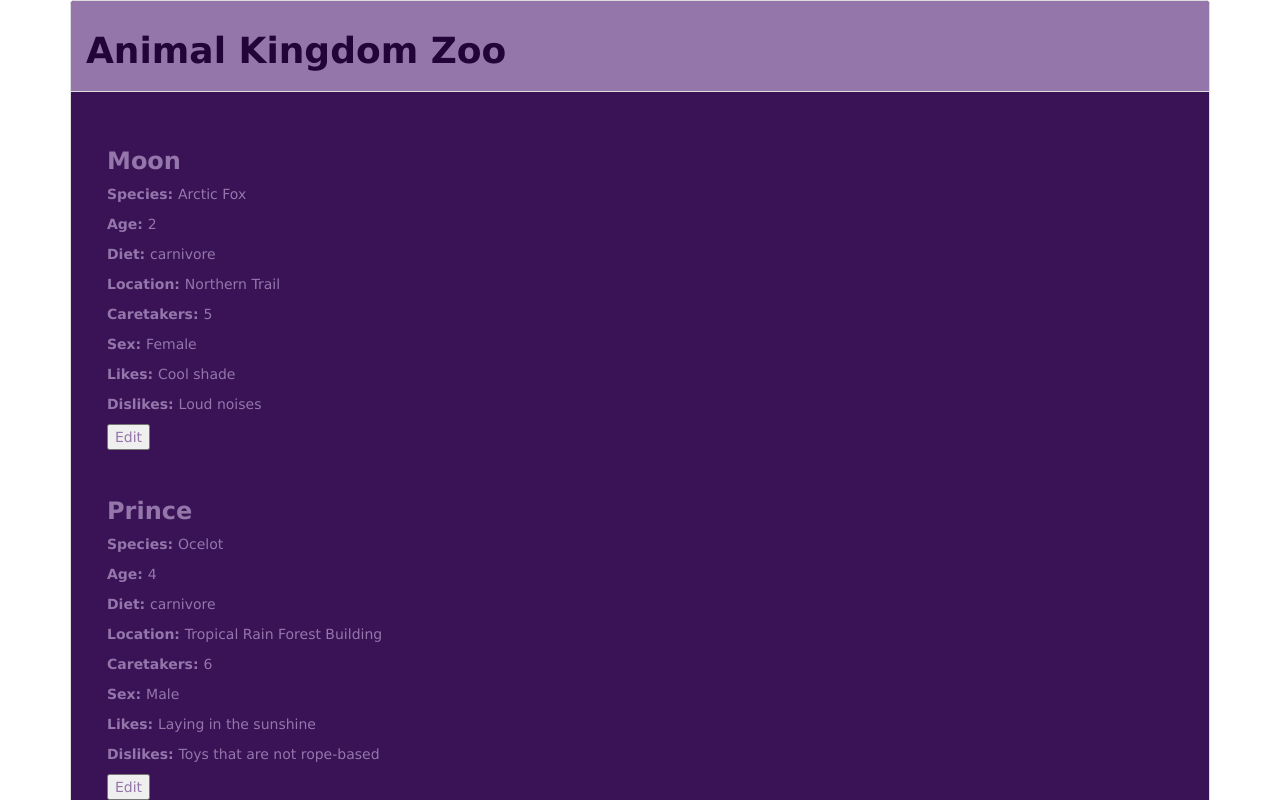
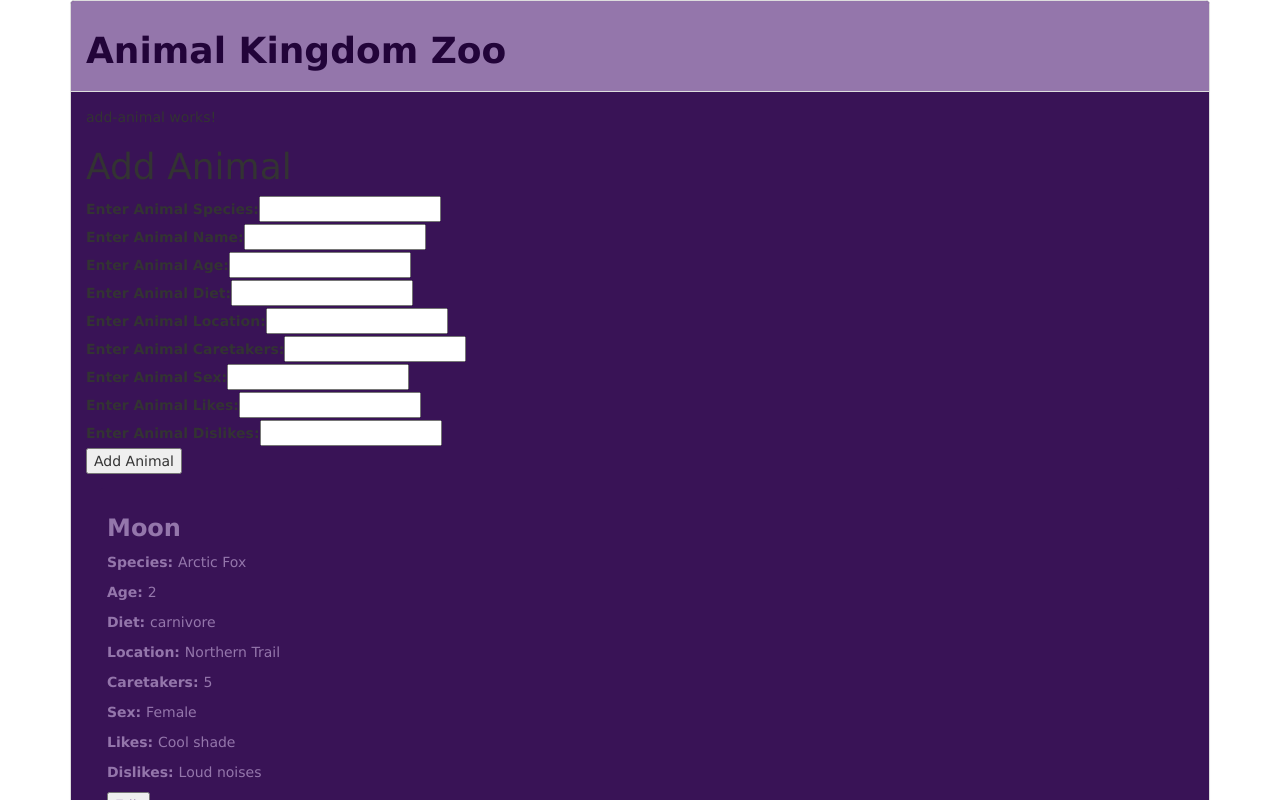
Before and after one commit to benjpac/local-zoo, an Angular app: page / in a window 1280 px wide. Shown: the top 800 px of the page. Built offline with nearby package versions, Linux system fonts and the light colour scheme.

Commit message:
add add animal component

```diff
--- /dev/null
+++ b/src/app/add-animal/add-animal.component.html
@@ -0,0 +1,55 @@
+<p>
+  add-animal works!
+</p>
+<div class="well-base">
+  <h1>Add Animal</h1>
+  <div>
+    <label>Enter Animal Species:</label>
+    <input #newSpecies>
+  </div>
+  <div>
+    <label>Enter Animal Name:</label>
+    <input #newName>
+  </div>
+  <div>
+    <label>Enter Animal Age:</label>
+    <input #newAge>
+  </div>
+  <div>
+    <label>Enter Animal Diet:</label>
+    <input #newDiet>
+  </div>
+  <div>
+    <label>Enter Animal Location:</label>
+    <input #newLocation>
+  </div>
+  <div>
+    <label>Enter Animal Caretakers:</label>
+    <input #newCaretakers>
+  </div>
+  <div>
+    <label>Enter Animal Sex:</label>
+    <input #newSex>
+  </div>
+  <div>
+    <label>Enter Animal Likes:</label>
+    <input #newLikes>
+  </div>
+  <div>
+    <label>Enter Animal Dislikes:</label>
+    <input #newDislikes>
+  </div>
+  <div>
+    <button (click)="submitForm(
+      newSpecies.value,
+      newSpecies.value,
+      newSpecies.value,
+      newSpecies.value,
+      newSpecies.value,
+      newSpecies.value,
+      newSpecies.value,
+      newSpecies.value,
+      newSpecies.value)">
+    Add Animal</button>
+  </div>
+</div>
--- /dev/null
+++ b/src/app/add-animal/add-animal.component.ts
@@ -0,0 +1,35 @@
+import { Component, Output, EventEmitter } from '@angular/core';
+
+import { Animal } from '../animal.model';
+
+@Component({
+  selector: 'app-add-animal',
+  templateUrl: './add-animal.component.html',
+  styleUrls: ['./add-animal.component.css']
+})
+export class AddAnimalComponent {
+  @Output() animalSender = new EventEmitter();
+
+  submitForm(
+    species: string,
+    name: string,
+    age: number,
+    diet: string,
+    location: string,
+    caretakers: number,
+    sex: string,
+    likes: string,
+    dislikes: string) {
+    var animalToAdd: Animal = new Animal(
+      species,
+      name,
+      age,
+      diet,
+      location,
+      caretakers,
+      sex,
+      likes,
+      dislikes)
+    this.animalSender.emit(animalToAdd);
+  }
+}
--- a/src/app/animal-list/animal-list.component.html
+++ b/src/app/animal-list/animal-list.component.html
@@ -12,4 +12,5 @@
 
     <button (click)="editButtonHasBeenClicked(currentAnimal)">Edit</button>
   </div>
+  <hr>
 </div>
--- a/src/app/animal-list/animal-list.component.ts
+++ b/src/app/animal-list/animal-list.component.ts
@@ -1,6 +1,5 @@
 import { Component, Input, Output, EventEmitter } from '@angular/core';
 import { Animal } from '../animal.model';
-import { AnimalService } from '../animal.service';
 
 @Component({
   selector: 'app-animal-list',
--- a/src/app/app.component.html
+++ b/src/app/app.component.html
@@ -6,8 +6,16 @@
             <h3 class="panel-title"><h1><b>Animal Kingdom Zoo</b></h1></h3>
           </div>
           <div class="panel-body">
-            <app-animal-list [childAnimalList]="masterAnimalList" (clickSender)="editAnimal($event)"></app-animal-list>
-            <app-edit-animal [childSelectedAnimal]="selectedAnimal"></app-edit-animal>
+
+            <app-add-animal
+              (animalSender)="addAnimal($event)">
+            </app-add-animal>
+
+            <app-animal-list
+              [childAnimalList]="masterAnimalList"
+              (clickSender)="editAnimal($event)">
+            </app-animal-list>
+
           </div>
         </div>
     </div>
--- a/src/app/app.component.ts
+++ b/src/app/app.component.ts
@@ -28,4 +28,8 @@ export class AppComponent implements OnInit {
     this.selectedAnimal = null;
   }
 
+  addAnimal(addAnimalFromChild: Animal) {
+    this.masterAnimalList.push(addAnimalFromChild);
+  }
+
 }
--- a/src/app/app.module.ts
+++ b/src/app/app.module.ts
@@ -5,12 +5,14 @@ import { FormsModule }  from '@angular/forms';
 import { AppComponent } from './app.component';
 import { AnimalListComponent } from './animal-list/animal-list.component';
 import { EditAnimalComponent } from './edit-animal/edit-animal.component';
+import { AddAnimalComponent } from './add-animal/add-animal.component';
 
 @NgModule({
   declarations: [
     AppComponent,
     AnimalListComponent,
-    EditAnimalComponent
+    EditAnimalComponent,
+    AddAnimalComponent
   ],
   imports: [
     BrowserModule,
--- a/src/app/edit-animal/edit-animal.component.html
+++ b/src/app/edit-animal/edit-animal.component.html
@@ -1,3 +1,4 @@
+
 <p>
   edit-animal works!
 </p>
--- a/src/app/edit-animal/edit-animal.component.ts
+++ b/src/app/edit-animal/edit-animal.component.ts
@@ -1,6 +1,5 @@
 import { Component, Input, Output, EventEmitter } from '@angular/core';
 import { Animal } from '../animal.model';
-import { AnimalService } from '../animal.service';
 
 
 @Component({
```
Also changed, not shown: src/app/add-animal/add-animal.component.css (added), 1 other file (tests, documents, lock files or other folders).
